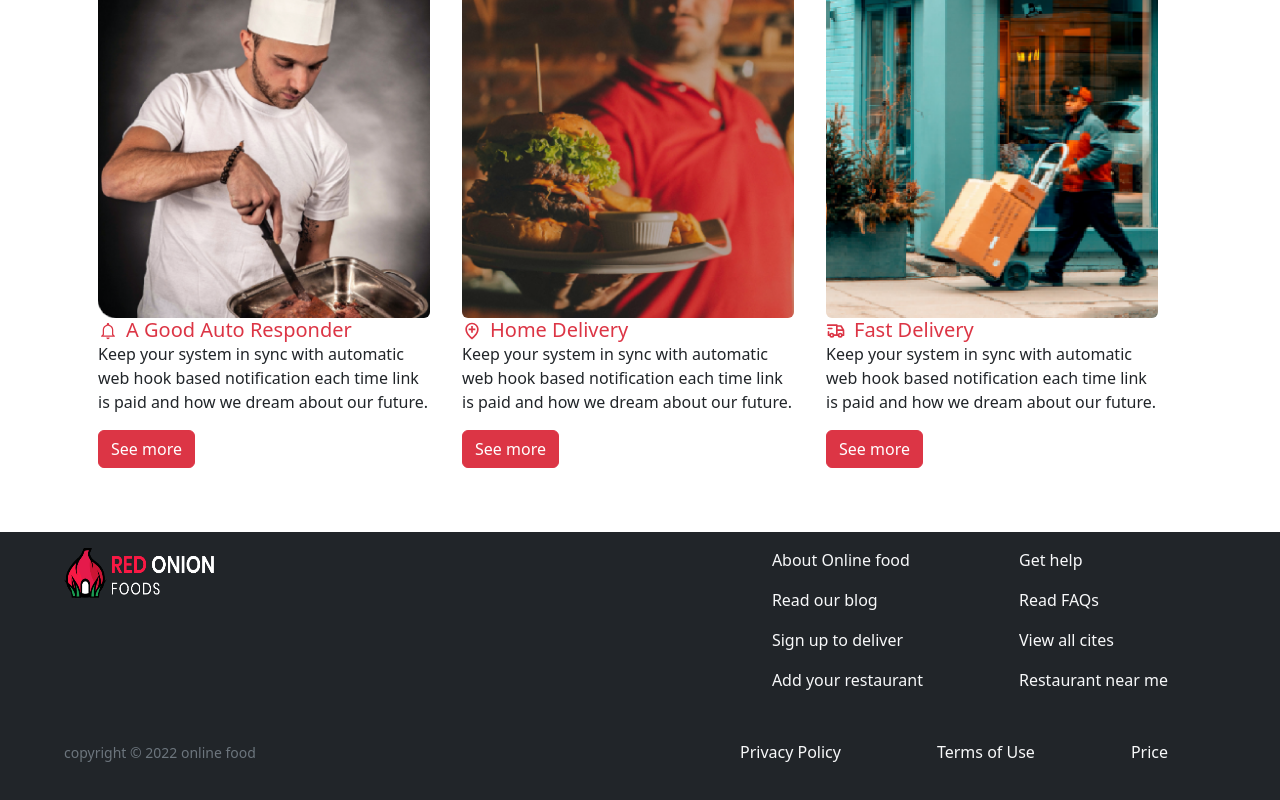
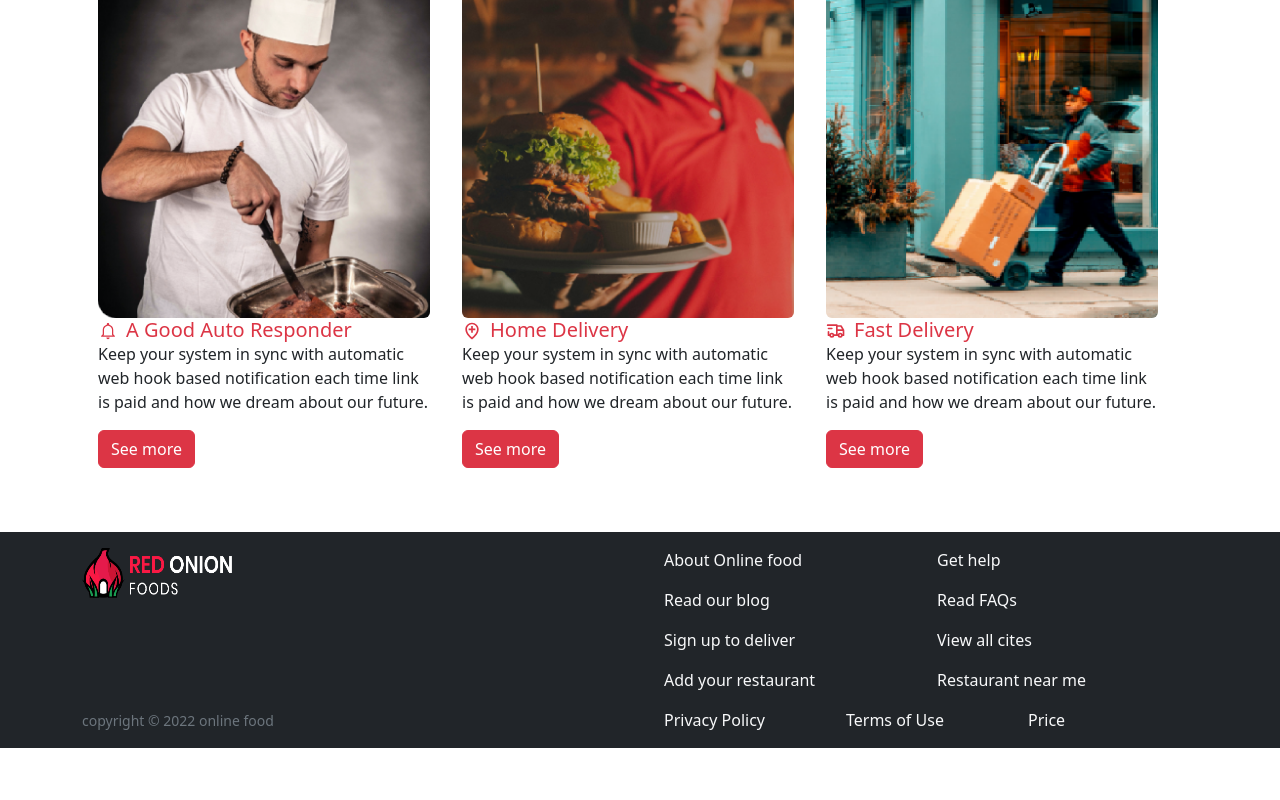
Before and after one commit to mostakshahariyar/red-onione-site, a React (Create React App) app: page / in a window 1280 px wide. Shown: the part 745-1545 px from the top of the page. After the commit the page ends 1493 px from the top, so only its background shows below. Built offline with nearby package versions, Linux system fonts and the light colour scheme; no server answers.

Commit message:
search bar costomaie

```diff
--- a/src/component/Footer/Footer.js
+++ b/src/component/Footer/Footer.js
@@ -1,11 +1,13 @@
 import React from 'react';
 import logo from '../../image/logo.png'
+import { Col, Container, Row } from 'react-bootstrap';
 
 const Footer = () => {
         return (
                 <div className="bg-dark p-3">
-                        <div className="d-md-flex d-block mx-md-5 mx-0 justify-content-between pb-3">
-                                <div className='me-md-5 pt-3 pt-md-0'>
+                        <Container>
+                                <Row>
+                                        <Col>
                                                 <img src={logo}
                                                         alt="logo this site"
                                                         width="150"
@@ -13,9 +15,11 @@ const Footer = () => {
                                                         className="d-inline-block align-top"
                                                         style={{ cursor: 'pointer' }}
                                                 />
-                                </div>
-                                <div className="d-md-flex d-block justify-content-between">
-                                        <div className='text-light px-5 text-start'>
+                                        </Col>
+                                        <Col>
+                                                <Container>
+                                                        <Row>
+                                                        <Col className='text-light'>
                                                                 <p
                                                                         style={{ cursor: 'pointer' }}>About Online food</p>
                                                                 <p
@@ -24,8 +28,8 @@ const Footer = () => {
                                                                         style={{ cursor: 'pointer' }}>Sign up to deliver</p>
                                                                 <p
                                                                         style={{ cursor: 'pointer' }}>Add your restaurant</p>
-                                        </div>
-                                        <div className='text-light px-5 text-start'>
+                                                        </Col>
+                                                        <Col className='text-light text-start'>
                                                                 <p
                                                                         style={{ cursor: 'pointer' }}>Get help</p>
                                                                 <p
@@ -34,24 +38,31 @@ const Footer = () => {
                                                                         style={{ cursor: 'pointer' }}>View all cites</p>
                                                                 <p
                                                                         style={{ cursor: 'pointer' }}>Restaurant near me</p>
-                                        </div>
-                                </div>
-                        </div>
-                        <div className="d-md-flex d-block mx-0 justify-content-between mx-md-5 py-3">
-                                <div className='mb-2'>
+                                                        </Col>
+                                                        </Row>
+                                                </Container>
+                                        </Col>
+                                </Row>
+                        </Container>
+                        <Container>
+                                <Row>
+                                        <Col>
                                                 <small className='text-secondary'>copyright © 2022 online food</small>
-                                </div>
-                                <div className="">
-                                        <div className="d-md-flex d-block text-light">
-                                                <p
-                                                        style={{ cursor: 'pointer' }} className='mx-5'>Privacy Policy</p>
-                                                <p
-                                                        style={{ cursor: 'pointer' }} className='mx-5'>Terms of Use</p>
-                                                <p
-                                                        style={{ cursor: 'pointer' }} className='mx-5'>Price</p>
-                                        </div>
-                                </div>
-                        </div>
+                                        </Col>
+                                        <Col>
+                                        <Container>
+                                                        <Row className="d-md-flex d-block text-light">
+                                                                <Col
+                                                                        style={{ cursor: 'pointer' }}>Privacy Policy</Col>
+                                                                <Col
+                                                                        style={{ cursor: 'pointer' }}>Terms of Use</Col>
+                                                                <Col
+                                                                        style={{ cursor: 'pointer' }}>Price</Col>
+                                                        </Row>
+                                                </Container>
+                                        </Col>
+                                </Row>
+                        </Container>
 
                 </div>
         );
--- a/src/component/SignUp/SignUp.js
+++ b/src/component/SignUp/SignUp.js
@@ -7,7 +7,10 @@ import useAuth from '../hooks/useAuth';
 const SignUp = () => {
     const [email, setEmail] = useState();
     const [password, setPassword] = useState();
+    const [rePassword, setRePassword] = useState();
+    const [error, setError] = useState();
     const {signUpNewUser} = useAuth();
+
 
     const handelEmail = e => {
         const emailValue = e.target.value;
@@ -17,12 +20,24 @@ const SignUp = () => {
         const passwordValue = e.target.value;
         setPassword(passwordValue);
     };
-    const handelSubmit = e => {
-        e.preventDefault();
-        signUpNewUser(email, password);
-        console.log(email, password);
+    const RehandelPassword = e => {
+        const passwordValue = e.target.value;
+        setRePassword(passwordValue);
+    };
+    if( password === rePassword )
+       {
+        const handelSubmit = e => {
+            e.preventDefault();
+            signUpNewUser(email, password);
+            // console.log(email, password);
 
+        }
+       }
+
+    else{
+        console.log("password are not same");
     }
+    console.log(error);
     return (
         <div className='login-from'>
                 <Link to="/">
@@ -30,17 +45,17 @@ const SignUp = () => {
                 </Link>
             <div className='login-from-children'>
                 <h2 className='text-danger my-3 text-center'>Sign up</h2>
-                <form onSubmit={handelSubmit}>
+                <form>
                     <input className="input" type="text"placeholder='Name' required />
                     <br />
                     <br />
-                    <input className="input" type="email" onBlur={handelEmail} placeholder='Email' required />
+                    <input className="input" type="email" onChange={handelEmail} placeholder='Email' required />
                     <br />
                     <br />
-                    <input className="input" type="password" onBlur={handelPassword} placeholder='Password' required />
+                    <input className="input" type="password" onChange={handelPassword} placeholder='Password' required />
                     <br />
                     <br />
-                    <input className="input" type="password" onBlur={handelPassword} placeholder='Confirm Password' name="" id="" required />
+                    <input className="input" type="password" onChange={RehandelPassword} placeholder='Confirm Password' name="" id="" required />
                     <br />
                     <br />
                     <button type='submit' className='btn-regular'>Sign up</button>
--- a/src/component/dinner/Dinner.js
+++ b/src/component/dinner/Dinner.js
@@ -2,13 +2,13 @@ import React, { useEffect, useState } from 'react';
 import Card from 'react-bootstrap/Card';
 
 const Dinner = () => {
-        const [breakFast, setBreakfast] = useState([])
+        const [dinner, setDinner] = useState([])
 
         useEffect(() => {
 
                 fetch('https://raw.githubusercontent.com/mostakshahariyar/red-onione_data/main/dinner.json')
                         .then(res => res.json())
-                        .then(data => setBreakfast(data))
+                        .then(data => setDinner(data))
         }, [])
         return (
                 <div>
@@ -16,7 +16,7 @@ const Dinner = () => {
                         <div>
                                 <div className='d-grid justify-content-center aline-items-center foods-container'>
                                         {
-                                                breakFast?.map(item =>
+                                                dinner?.map(item =>
                                                 (
                                                         <Card
                                                                 key={item?.id}
--- a/src/component/lunch/Lunch.js
+++ b/src/component/lunch/Lunch.js
@@ -3,13 +3,13 @@ import Card from 'react-bootstrap/Card';
 
 
 const Lunch = () => {
-        const [breakFast, setBreakfast] = useState([])
+        const [lunch, setLunch] = useState([])
 
         useEffect(() => {
 
                 fetch('https://raw.githubusercontent.com/mostakshahariyar/red-onione_data/main/dinner.json')
                         .then(res => res.json())
-                        .then(data => setBreakfast(data))
+                        .then(data => setLunch(data))
         }, [])
         return (
                 <div>
@@ -17,7 +17,7 @@ const Lunch = () => {
                 <div>
                         <div className='d-grid justify-content-center aline-items-center foods-container'>
                                 {
-                                        breakFast?.map(item =>
+                                        lunch?.map(item =>
                                         (
                                                 <Card
                                                         key={item?.id}
```
Lines whose indentation alone changed are shown as unchanged.
